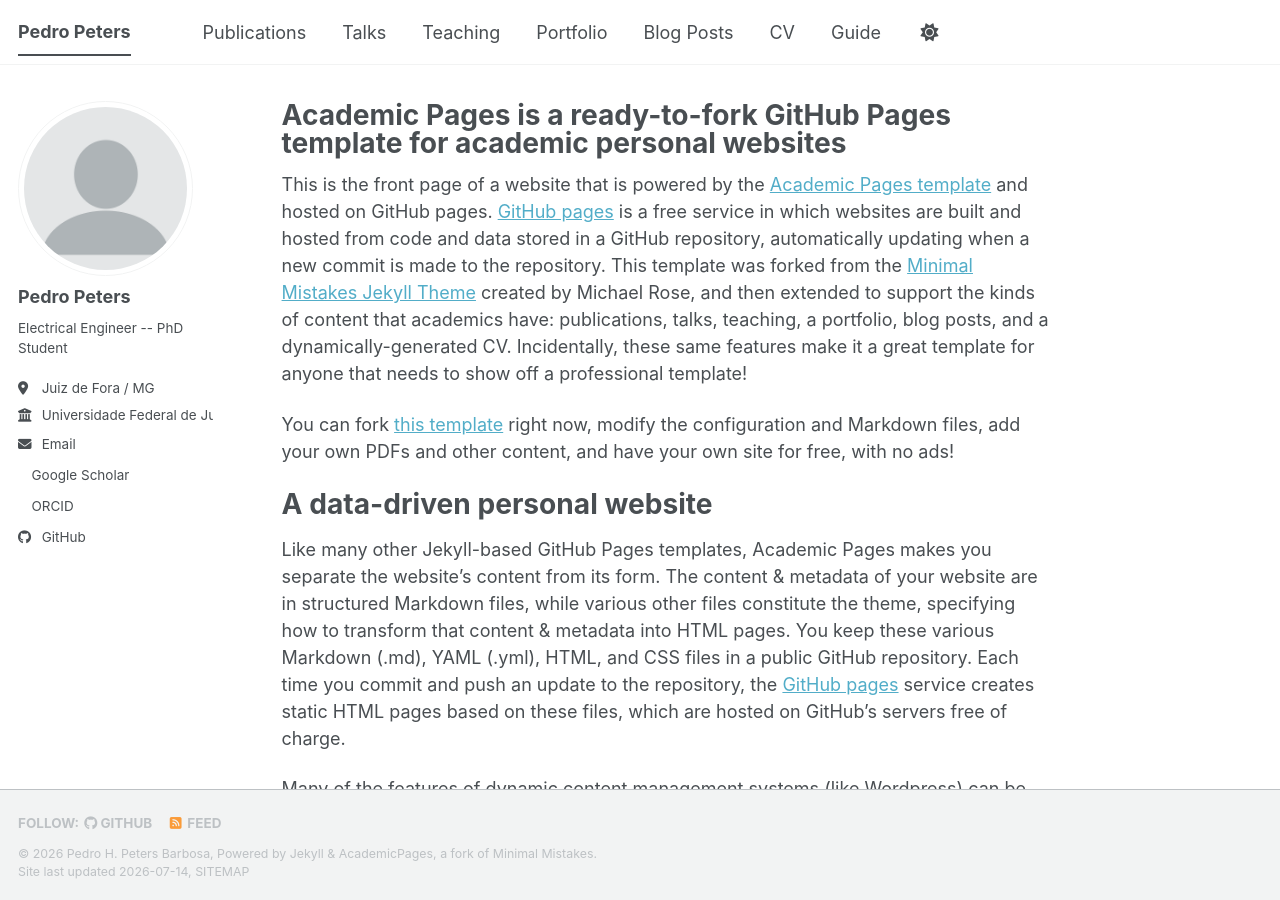
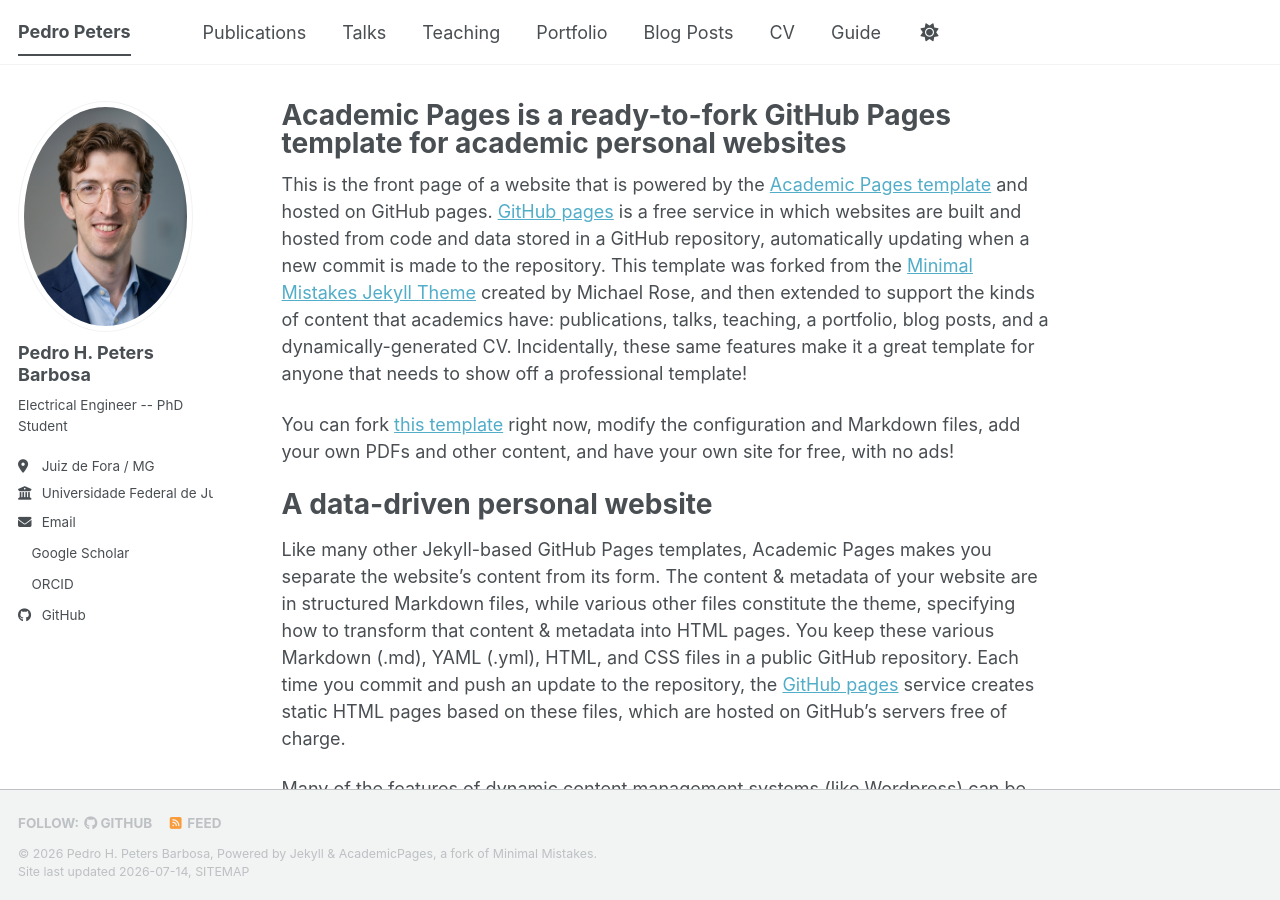
Before and after one commit to pdrpeters/pdrpeters.github.io, a Jekyll site: the page built from _pages/about.md, in a window 1280 px wide and 900 px high. Built offline with Jekyll 4.4.1, drawn with Linux system fonts in a browser that asks for light colours; a style sheet for code colours, icons or effects is not loaded.

Commit message:
config update 2

```diff
--- a/_config.yml
+++ b/_config.yml
@@ -23,12 +23,12 @@
 #               Additional customization can be done by editing /_includes/author-profile.html
 author:
   # Biographic information
-  avatar           : "profile.png"
-  name             : "Pedro Peters"
+  avatar           : "phpeters.png"
+  name             : "Pedro H. Peters Barbosa"
   pronouns         : # example: "she/her"
   bio              : "Electrical Engineer -- PhD Student"
   location         : "Juiz de Fora / MG"
-  employer         : "Universidade Federal de Juiz de Fora"
+  employer         : "Universidade Federal\nde Juiz de Fora"
   uri              : # URL
   email            : "pedro.peters@estudante.ufjf.br"
 
```
Also changed, not shown: images/phpeters.png (added).
